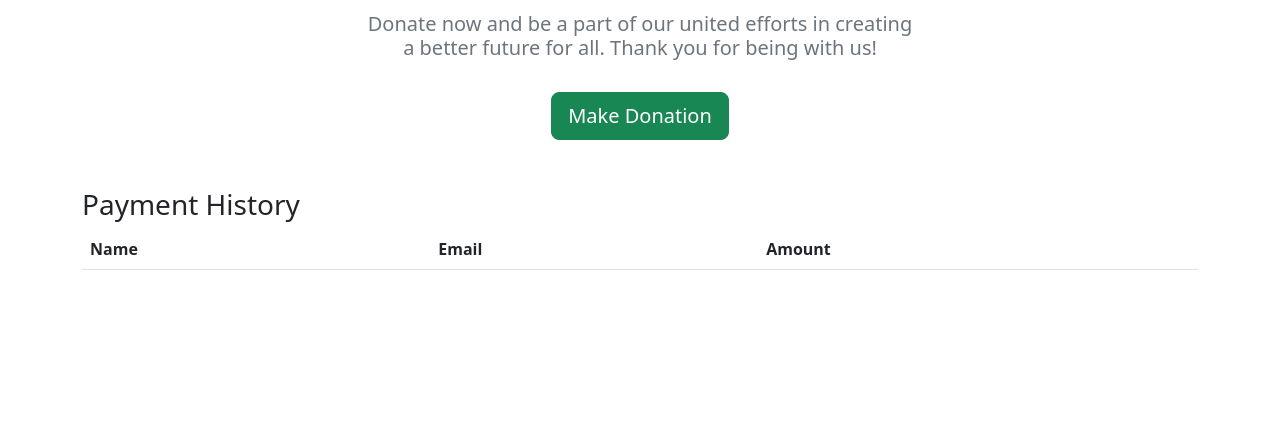
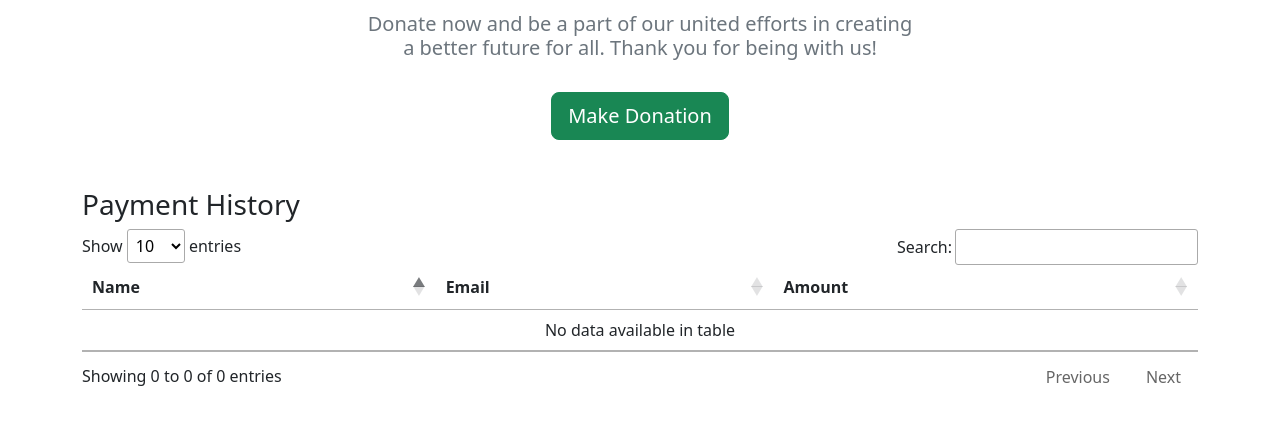
Before and after one commit to AR-Pial/UnitedHands, a Django app: page / in a window 1280 px wide. Shown: the part 241-666 px from the top of the page. Run offline with Django 4.2, Linux system fonts and the light colour scheme; data that the repository does not hold is empty; some libraries are stand-ins or nearby versions.

Commit message:
primary development done

```diff
--- a/templates/home.html
+++ b/templates/home.html
@@ -9,7 +9,7 @@
     <link rel="stylesheet" type="text/css" href="{% static 'main.css' %}">
 
 	<link rel="stylesheet" type="text/css" href="https://cdn.datatables.net/1.13.5/css/jquery.dataTables.min.css">
-
+	<script src="https://cdnjs.cloudflare.com/ajax/libs/jquery/3.7.0/jquery.min.js" integrity="sha512-3gJwYpMe3QewGELv8k/BX9vcqhryRdzRMxVfq6ngyWXwo03GFEzjsUm8Q7RZcHPHksttq7/GFoxjCVUjkjvPdw==" crossorigin="anonymous" referrerpolicy="no-referrer"></script>
 </head>
 <body>
 	<div class="bg-light py-3 px-5 d-flex">
```
